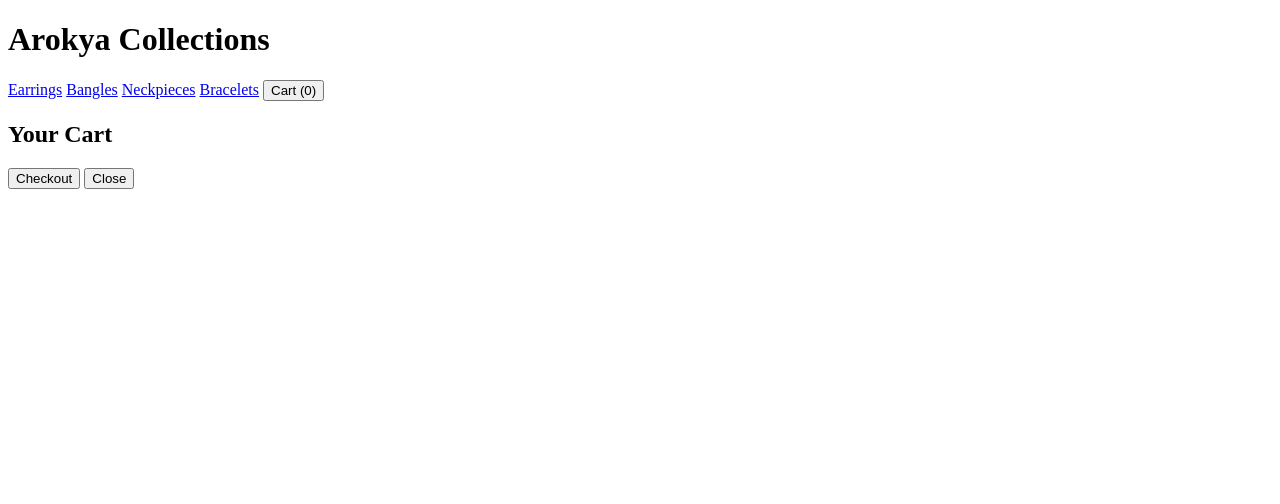
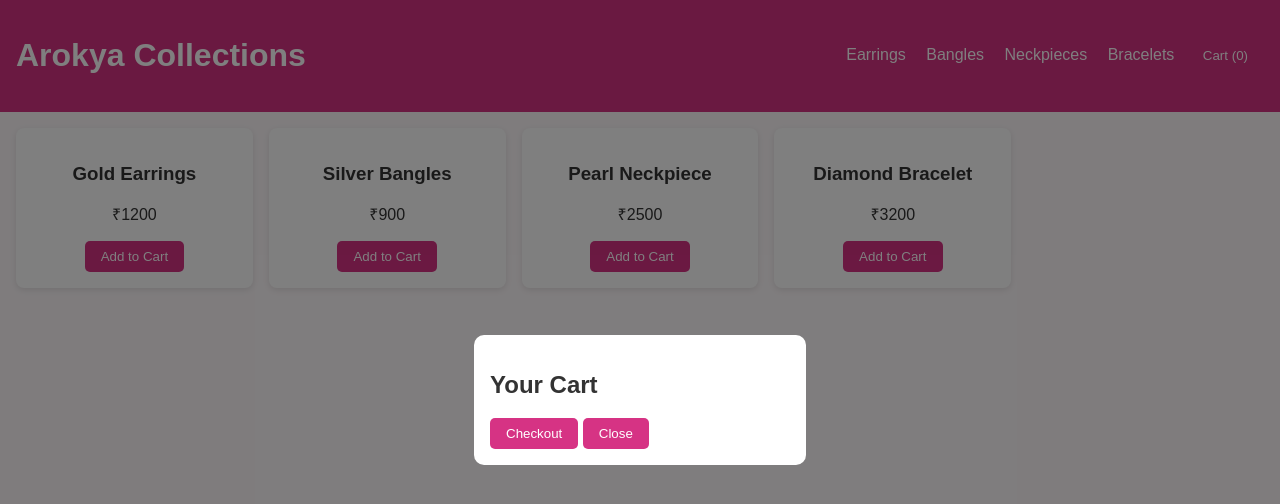
Before and after one commit to produkuvincy/arokya-collections, a website: page frontend/index.html in a window 1280 px wide. Drawn offline with Linux system fonts and the light colour scheme; the site is published under a folder, as on GitHub Pages, so addresses that start at the root find nothing.

Commit message:
Update index.html

```diff
--- a/frontend/index.html
+++ b/frontend/index.html
@@ -4,7 +4,7 @@
   <meta charset="UTF-8" />
   <meta name="viewport" content="width=device-width, initial-scale=1.0" />
   <title>Arokya Collections</title>
-  <link rel="stylesheet" href="/frontend/style.css" />
+  <link rel="stylesheet" href="style.css" />
 </head>
 <body>
   <header>
@@ -30,6 +30,6 @@
   </div>
 
   <script src="https://checkout.razorpay.com/v1/checkout.js"></script>
-  <script src="/frontend/script.js"></script>
+  <script src="script.js"></script>
 </body>
 </html>
```
